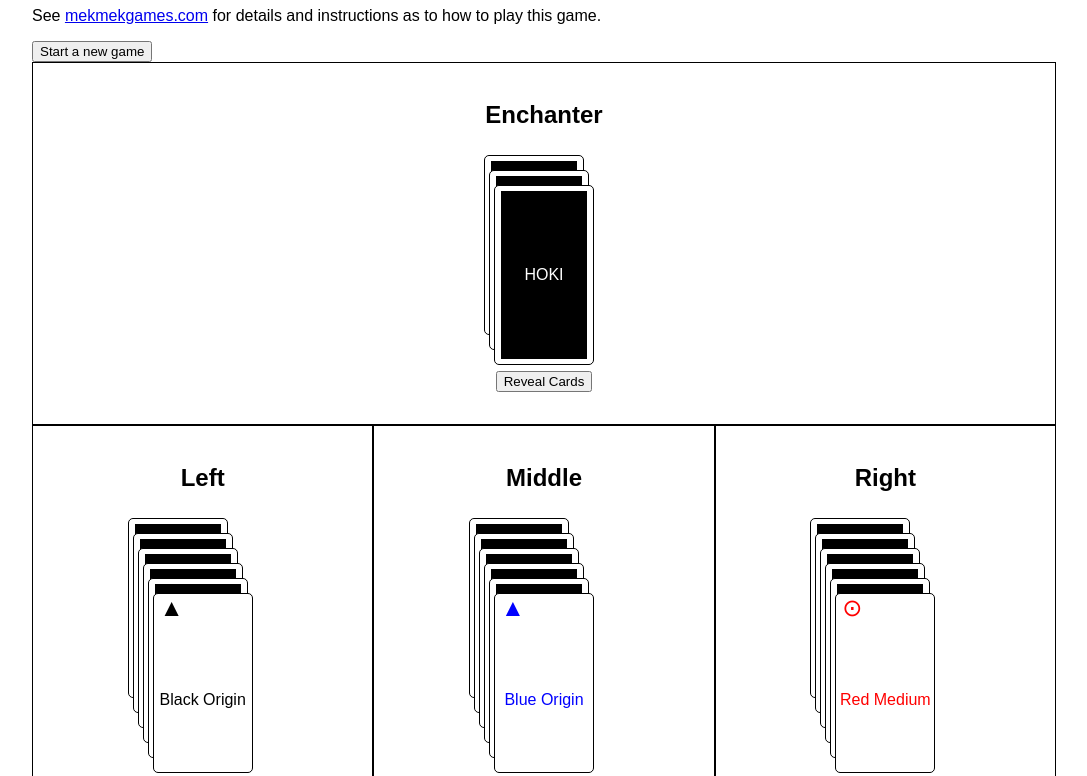
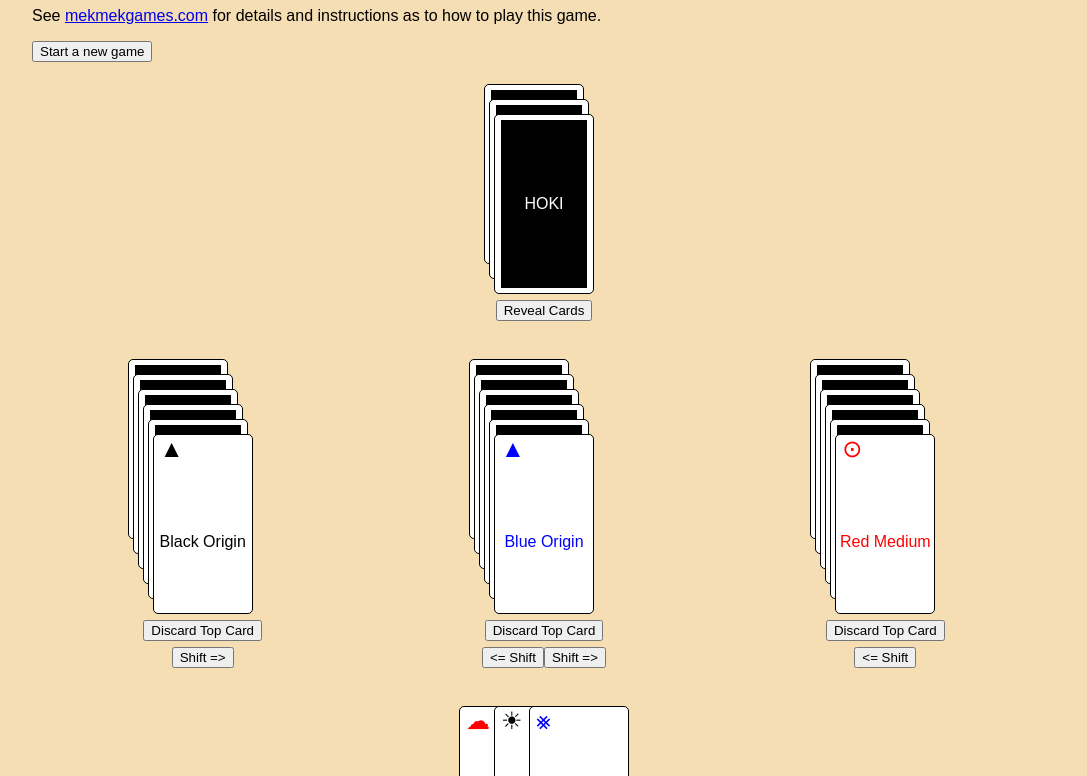
Before and after one commit to Andrew565/soul-solitaire, a website: page index.html in a window 1280 px wide. Shown: the part 73-849 px from the top of the page, without its empty margins (96-1183 px from the left). Drawn offline with Linux system fonts and the light colour scheme.

Commit message:
Graphic and layout improvements

```diff
--- a/index.html
+++ b/index.html
@@ -14,20 +14,17 @@
     </section>
     <section id="enchanterPileSection" class="card-piles">
       <div id="enchanterPile" class="card-pile">
-        <h2>Enchanter</h2>
         <div class="pile-cards"></div>
         <button id="enchanterReveal">Reveal Cards</button>
       </div>
     </section>
     <section id="cardPiles" class="card-piles">
       <div id="leftPile" class="card-pile">
-        <h2>Left</h2>
         <div class="pile-cards"></div>
         <button id="leftDiscard">Discard Top Card</button>
         <button data-from-pile="left" data-to-pile="middle" class="shift-button">Shift =></button>
       </div>
       <div id="middlePile" class="card-pile">
-        <h2>Middle</h2>
         <div class="pile-cards"></div>
         <button id="middleDiscard">Discard Top Card</button>
         <div class="dual-buttons">
@@ -36,7 +33,6 @@
         </div>
       </div>
       <div id="rightPile" class="card-pile">
-        <h2>Right</h2>
         <div class="pile-cards"></div>
         <button id="rightDiscard">Discard Top Card</button>
         <button data-from-pile="right" data-to-pile="middle" class="shift-button"><= Shift</button>
@@ -44,7 +40,6 @@
     </section>
     <section id="discardPileSection" class="card-piles">
       <div id="discardPile" class="card-pile">
-        <h2>Discard Pile</h2>
         <div class="pile-cards"></div>
       </div>
     </section>
--- a/src/index.css
+++ b/src/index.css
@@ -6,6 +6,7 @@ body {
   width: 80%;
   margin: 0 auto;
   font-family: sans-serif;
+  background-color: wheat;
 }
 
 .card-piles {
@@ -16,8 +17,7 @@ body {
 
 .card-pile {
   flex: 1 100%;
-  padding: 2em;
-  border: 1px solid black;
+  padding: 1em;
   display: flex;
   flex-direction: column;
   justify-content: center;
@@ -26,6 +26,10 @@ body {
 
 .card-pile > * {
   margin-top: 6px;
+}
+
+#enchanterPile .pile-cards {
+  height: 210px;
 }
 
 #cardPiles .pile-cards {
```
